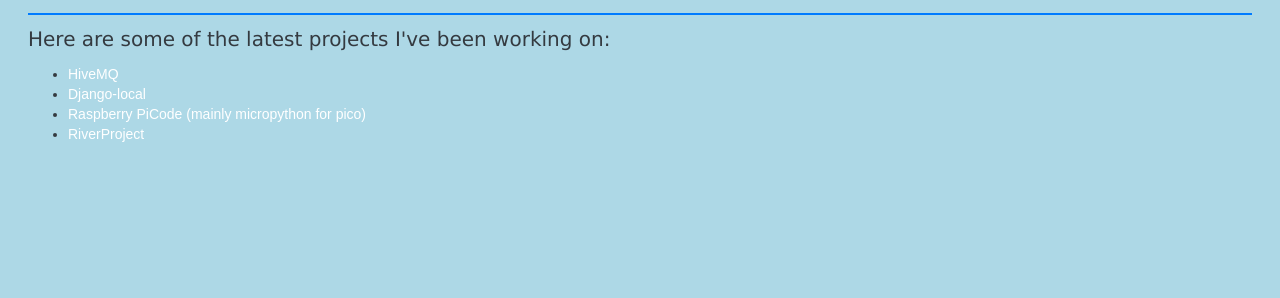
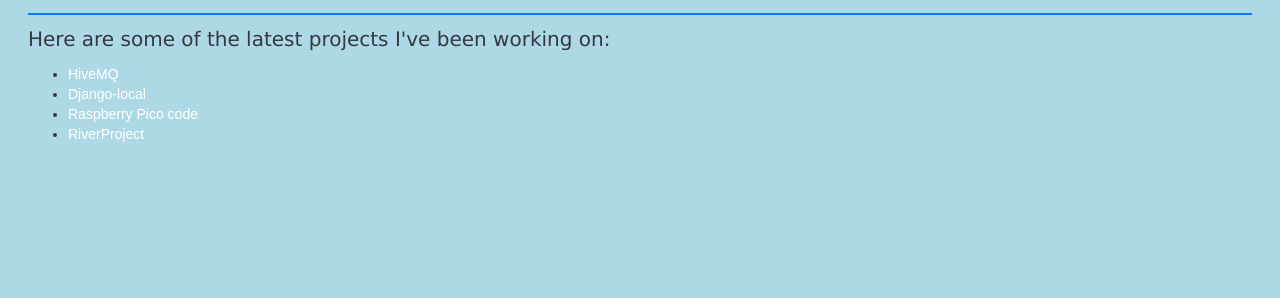
Before and after one commit to cuthbert86/cuthbert86.github.io, a Jekyll site: the page index.html, which Jekyll copies as it is, in a window 1280 px wide. Shown: the part 410-708 px from the top of the page. Built offline with Jekyll 4.4.1, drawn with Linux system fonts in a browser that asks for light colours.

Commit message:
Update index.html
changed link to PiCode_showcase.html

Signed-off-by: Cuthbert Baines <149163506+cuthbert86@users.noreply.github.com>

```diff
--- a/index.html
+++ b/index.html
@@ -76,7 +76,7 @@
             <ul>
                 <li><a href="Cuthbert86/HiveMQ">HiveMQ</a></li>
                 <li><a href="Cuthbert86/Django-Local">Django-local</a></li>
-                <li><a href="Cuthbert86/PiCode">Raspberry PiCode (mainly micropython for pico)</a></li>
+                <li><a href="Cuthbert86/PiCode_showcase.html">Raspberry Pico code</a></li>
                 <li><a href="Cuthbert86/RiverProject">RiverProject</a></li>
             </ul>
         </section>
```
